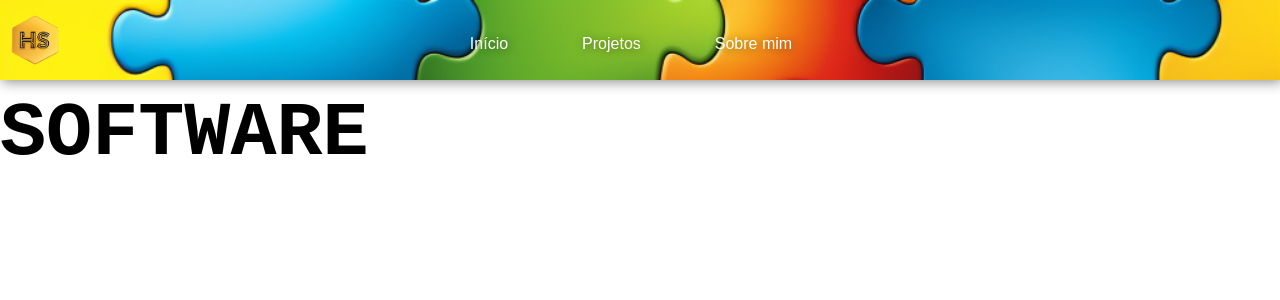
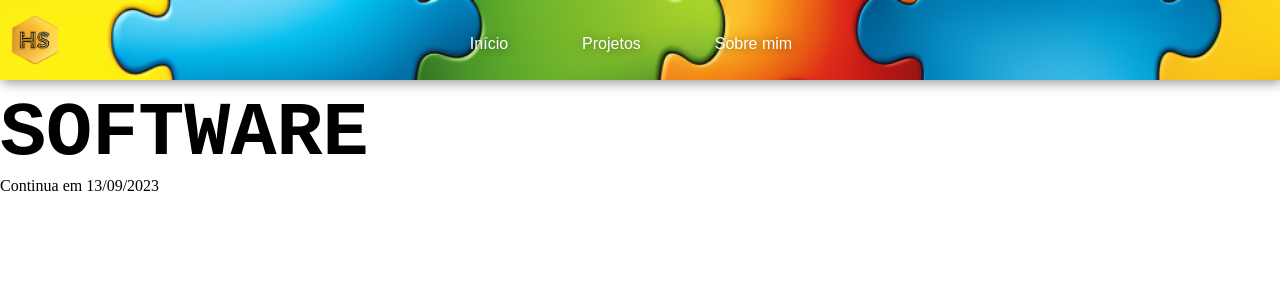
Before and after one commit to HernaniSamuel/meu_portfolio, a React (Vite) app: page / in a window 1280 px wide. Shown: the top 300 px of the page. Built offline with nearby package versions, Linux system fonts and the light colour scheme.

Commit message:
aviso de continuacao

```diff
--- a/src/components/Banner.jsx
+++ b/src/components/Banner.jsx
@@ -4,6 +4,7 @@ export default function Banner(){
     return(
         <div className={styles.banner_container}>
             <h1 className={styles.software}>Software</h1>
+            <p>Continua em 13/09/2023</p>
         </div>
     )
 }
```
